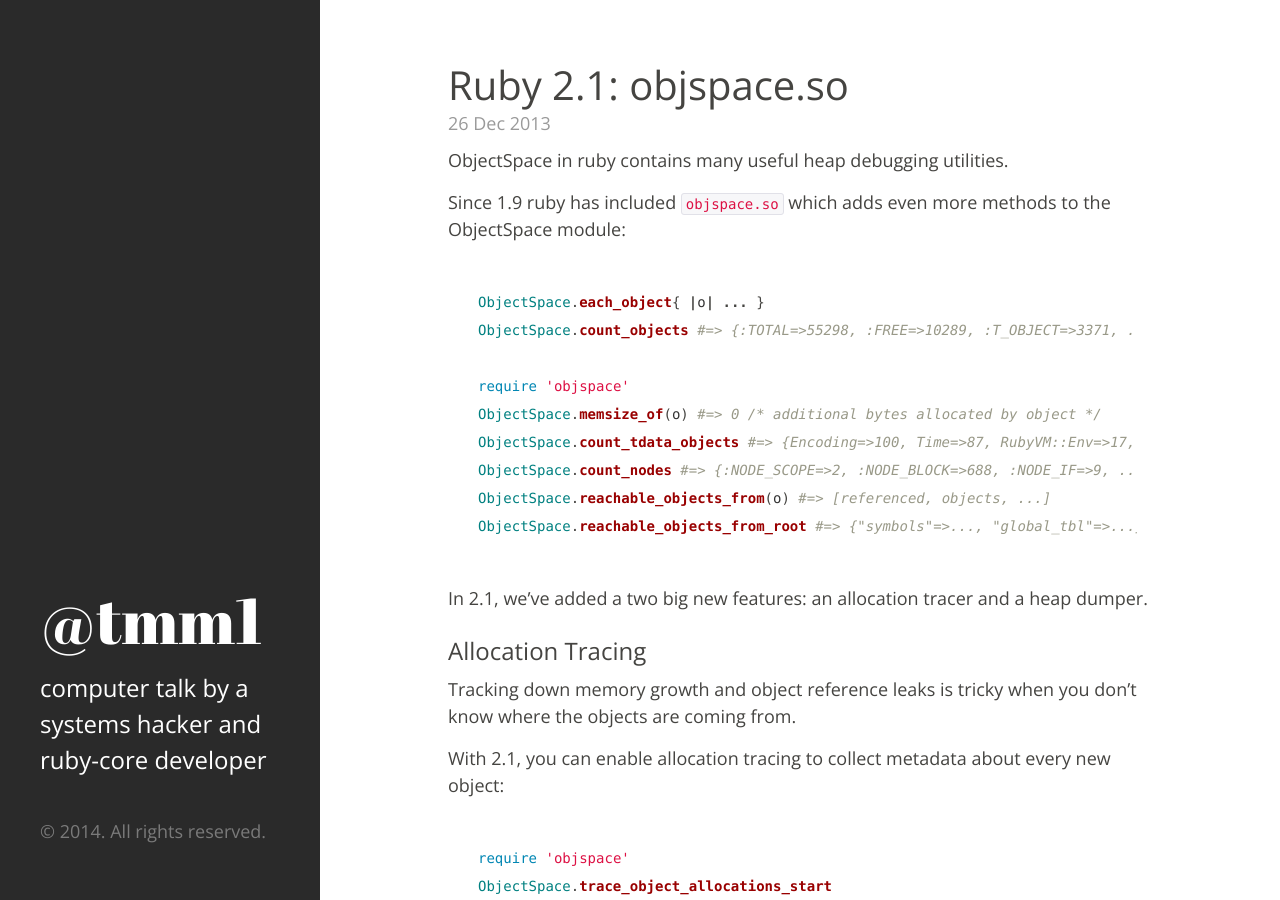
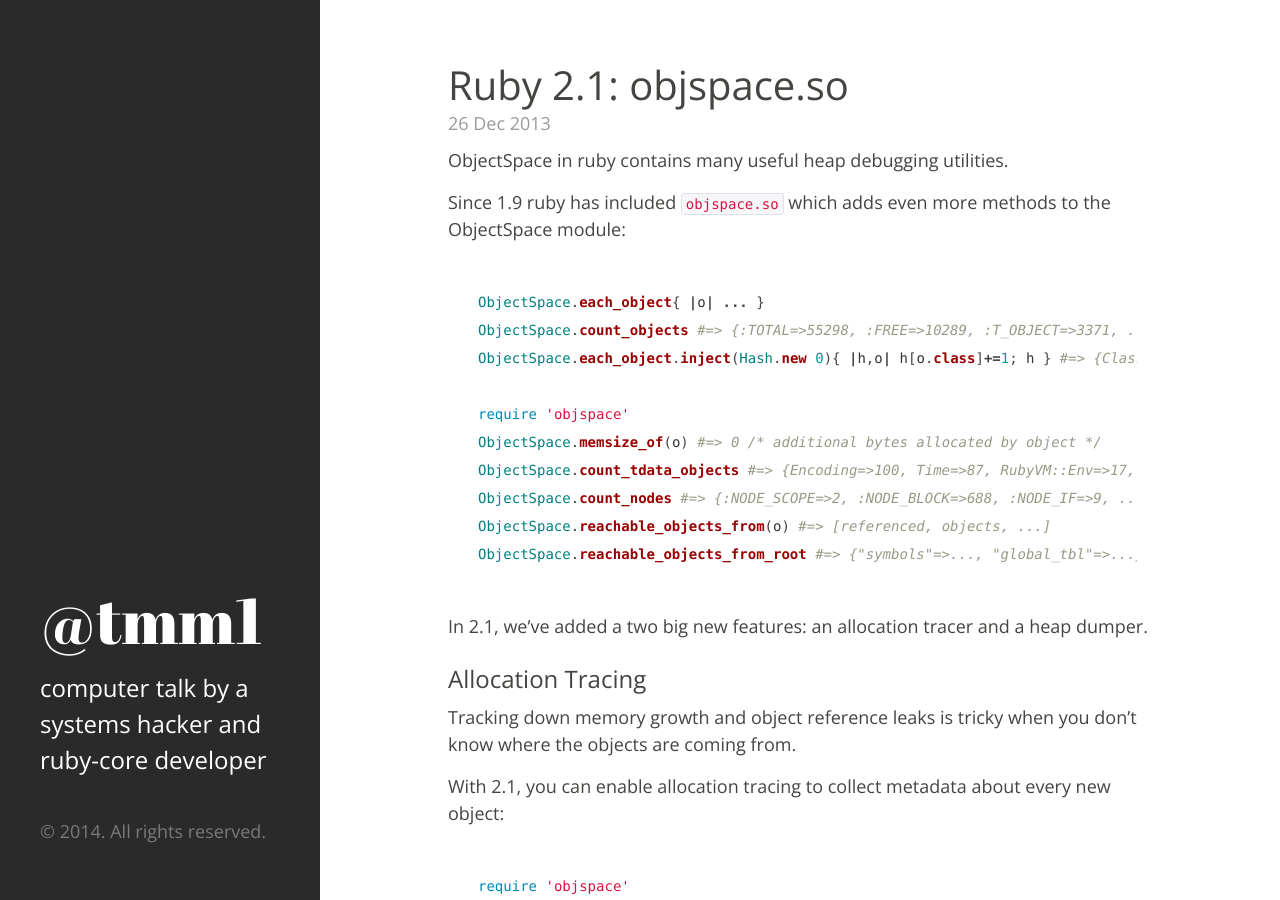
Before and after one commit to tmm1/tmm1.github.com, a Jekyll site: the page built from _posts/2013-12-26-ruby21-objspace.md, in a window 1280 px wide and 900 px high. Built offline with Jekyll 4.4.1, drawn with Linux system fonts in a browser that asks for light colours; Markdown is read by kramdown in place of the engine named in the settings; comment, search, counter and statistics services are not loaded.

Commit message:
show how to count classes

````diff
--- a/_posts/2013-12-26-ruby21-objspace.md
+++ b/_posts/2013-12-26-ruby21-objspace.md
@@ -11,6 +11,7 @@
 ``` ruby
 ObjectSpace.each_object{ |o| ... }
 ObjectSpace.count_objects #=> {:TOTAL=>55298, :FREE=>10289, :T_OBJECT=>3371, ...}
+ObjectSpace.each_object.inject(Hash.new 0){ |h,o| h[o.class]+=1; h } #=> {Class=>416, ...}
 
 require 'objspace'
 ObjectSpace.memsize_of(o) #=> 0 /* additional bytes allocated by object */
````
